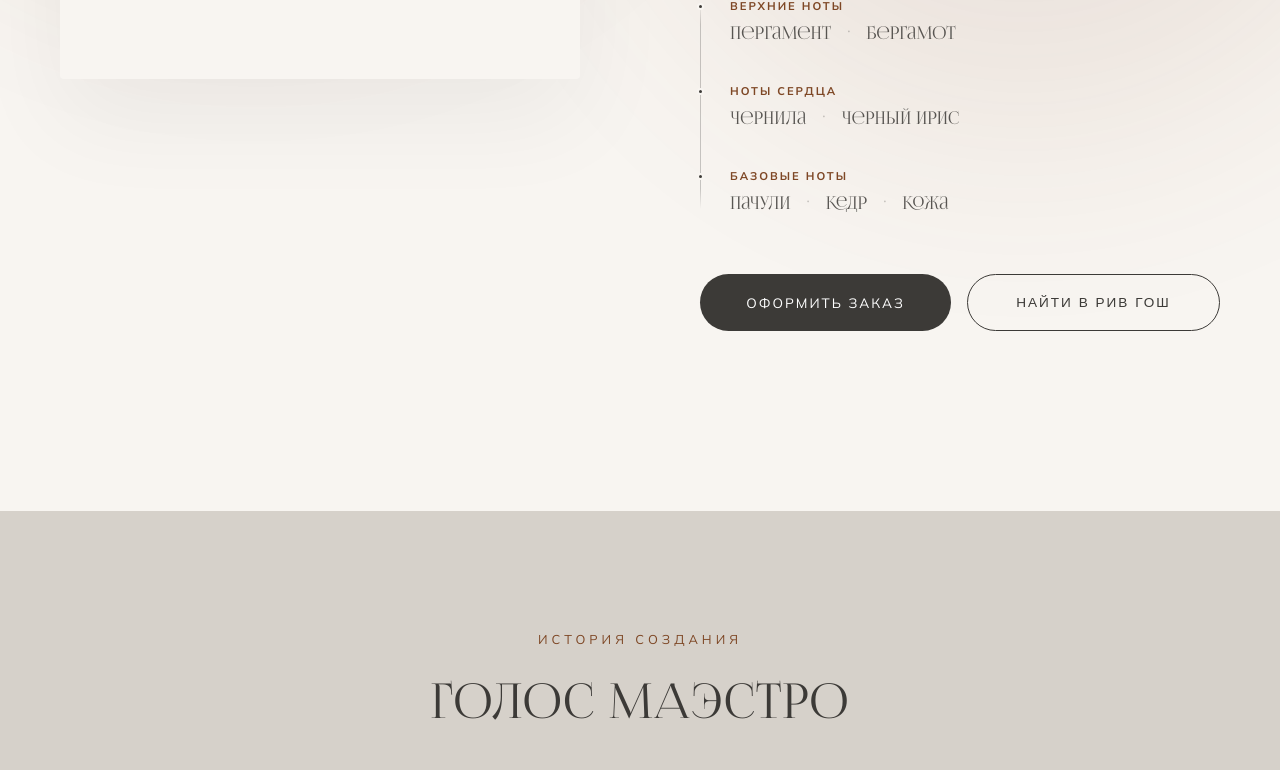
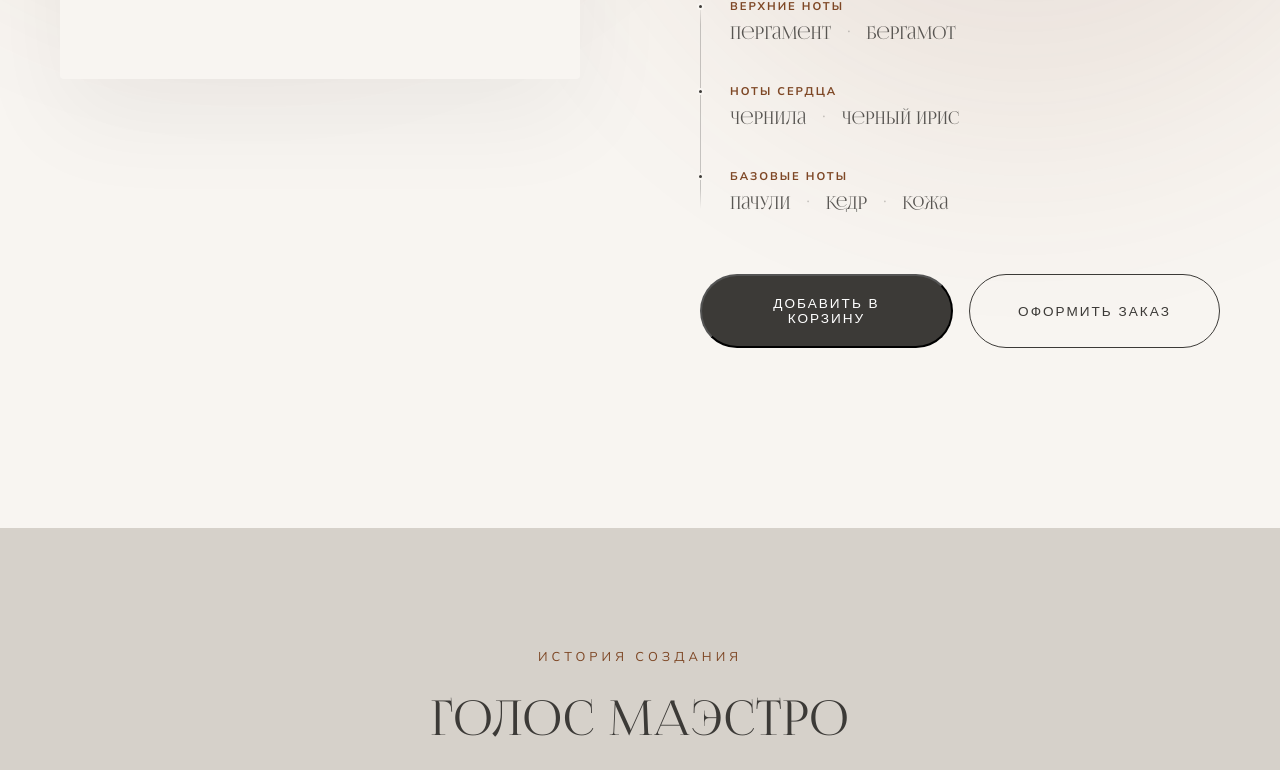
Before and after one commit to Kennekx1/www, a Next.js app: page /product/essay in a window 1280 px wide. Shown: the part 751-1521 px from the top of the page. Built offline with nearby package versions, Linux system fonts and the light colour scheme.

Commit message:
feat(cart): implement logic for add to cart and notifications

```diff
--- a/src/app/globals.scss
+++ b/src/app/globals.scss
@@ -103,3 +103,39 @@ html.lenis {
 .lenis.lenis-scrolling iframe {
   pointer-events: none;
 }
+
+// Minimal Toast Notification
+.cart-toast {
+  position: fixed;
+  bottom: 30px;
+  right: 30px;
+  background: var(--color-umbra);
+  color: var(--color-smoke);
+  padding: 15px 25px;
+  border-radius: 4px;
+  font-family: var(--font-primary);
+  font-size: 0.85rem;
+  text-transform: uppercase;
+  letter-spacing: 1px;
+  z-index: 9999;
+  box-shadow: 0 15px 30px rgba(0, 0, 0, 0.15);
+  display: flex;
+  align-items: center;
+  gap: 15px;
+  opacity: 0;
+  pointer-events: none; // Controlled by JS/GSAP usually
+
+  // Checkmark
+  &::before {
+    content: '✓';
+    display: flex;
+    align-items: center;
+    justify-content: center;
+    width: 20px;
+    height: 20px;
+    background: var(--color-protagonist);
+    border-radius: 50%;
+    color: white;
+    font-size: 10px;
+  }
+}
--- a/src/app/layout.tsx
+++ b/src/app/layout.tsx
@@ -9,6 +9,7 @@ export const metadata: Metadata = {
 };
 
 import SmoothScroll from "@/components/common/SmoothScroll";
+import { CartProvider } from "@/context/CartContext";
 
 export default function RootLayout({
   children,
@@ -18,11 +19,13 @@ export default function RootLayout({
   return (
     <html lang="ru" suppressHydrationWarning>
       <body suppressHydrationWarning>
-        <SmoothScroll>
-          <Header />
-          {children}
-          <Footer />
-        </SmoothScroll>
+        <CartProvider>
+          <SmoothScroll>
+            <Header />
+            {children}
+            <Footer />
+          </SmoothScroll>
+        </CartProvider>
       </body>
     </html>
   );
--- a/src/components/layout/Header/Header.tsx
+++ b/src/components/layout/Header/Header.tsx
@@ -7,8 +7,10 @@ import MenuOverlay from '../MenuOverlay/MenuOverlay';
 import clsx from 'clsx';
 import gsap from 'gsap';
 import { useGSAP } from '@gsap/react';
+import { useCart } from '@/context/CartContext';
 
 export default function Header() {
+    const { totalItems } = useCart();
     const [isScrolled, setIsScrolled] = useState(false);
     const [isMenuOpen, setIsMenuOpen] = useState(false);
     const [scrollProgress, setScrollProgress] = useState(0);
@@ -96,7 +98,7 @@ export default function Header() {
 
                 <div className={clsx(styles.rightSection, 'anim-item')}>
                     <Link href="/cart" className={styles.cartLink} ref={cartBtnRef}>
-                        ЗАЯВКА <span className={styles.count}>(0)</span>
+                        ЗАЯВКА <span className={styles.count}>({totalItems})</span>
                     </Link>
                 </div>
 
--- a/src/components/product/ProductDetailsClient.tsx
+++ b/src/components/product/ProductDetailsClient.tsx
@@ -4,6 +4,7 @@ import React, { useRef } from 'react';
 import Image from 'next/image';
 import Link from 'next/link';
 import { Product } from '@/utils/data';
+import { useCart } from '@/context/CartContext';
 import styles from './ProductDetailsClient.module.scss';
 import gsap from 'gsap';
 import { ScrollTrigger } from 'gsap/dist/ScrollTrigger';
@@ -22,6 +23,8 @@ export default function ProductDetailsClient({ product }: ProductDetailsClientPr
     const imageRef = useRef<HTMLDivElement>(null);
     const infoRef = useRef<HTMLDivElement>(null);
     const pyramidRef = useRef<HTMLDivElement>(null);
+
+    const { addToCart } = useCart();
 
     useGSAP(() => {
         const mm = gsap.matchMedia();
@@ -164,11 +167,22 @@ export default function ProductDetailsClient({ product }: ProductDetailsClientPr
                     </div>
 
                     <div className={styles.actions}>
-                        <Link href="/contacts" className={styles.btnPrimary}>
+                        <button
+                            className={styles.btnPrimary}
+                            onClick={() => {
+                                addToCart(product, '3ml');
+                                // Trigger Toast Animation
+                                gsap.fromTo('.cart-toast',
+                                    { y: 50, opacity: 0 },
+                                    { y: 0, opacity: 1, duration: 0.5, clearProps: 'all' }
+                                );
+                                gsap.to('.cart-toast', { y: 50, opacity: 0, delay: 3, duration: 0.5 });
+                            }}
+                        >
+                            Добавить в корзину
+                        </button>
+                        <button className={styles.btnSecondary} onClick={() => window.location.href = '/contacts'}>
                             Оформить заказ
-                        </Link>
-                        <button className={styles.btnSecondary}>
-                            Найти в Рив Гош
                         </button>
                     </div>
                 </div>
@@ -187,6 +201,9 @@ export default function ProductDetailsClient({ product }: ProductDetailsClientPr
                     <div className={styles.signature}>Vittorio</div>
                 </div>
             </section>
+
+            {/* Global toast hidden by default, animated via GSAP */}
+            <div className={`cart-toast`}>Товар добавлен в корзину</div>
         </div>
     );
 }
--- /dev/null
+++ b/src/context/CartContext.tsx
@@ -0,0 +1,123 @@
+'use client';
+
+import React, { createContext, useContext, useState, useEffect } from 'react';
+import { Product } from '@/utils/data';
+
+interface CartItem extends Product {
+    quantity: number;
+    volume: '3ml' | '100ml';
+}
+
+interface CartContextType {
+    items: CartItem[];
+    addToCart: (product: Product, volume: '3ml' | '100ml') => void;
+    removeFromCart: (productId: string, volume: '3ml' | '100ml') => void;
+    updateQuantity: (productId: string, volume: '3ml' | '100ml', quantity: number) => void;
+    clearCart: () => void;
+    totalItems: number;
+    totalPrice: number;
+}
+
+const CartContext = createContext<CartContextType | undefined>(undefined);
+
+export function CartProvider({ children }: { children: React.ReactNode }) {
+    const [items, setItems] = useState<CartItem[]>([]);
+    const [isMounted, setIsMounted] = useState(false);
+
+    // Load cart from local storage on mount
+    useEffect(() => {
+        setIsMounted(true);
+        const savedCart = localStorage.getItem('vittorio_cart');
+        if (savedCart) {
+            try {
+                setItems(JSON.parse(savedCart));
+            } catch (error) {
+                console.error('Failed to parse cart data:', error);
+            }
+        }
+    }, []);
+
+    // Save cart to local storage whenever it changes
+    useEffect(() => {
+        if (isMounted) {
+            localStorage.setItem('vittorio_cart', JSON.stringify(items));
+        }
+    }, [items, isMounted]);
+
+    const addToCart = (product: Product, volume: '3ml' | '100ml') => {
+        setItems(prevItems => {
+            const existingItem = prevItems.find(
+                item => item.id === product.id && item.volume === volume
+            );
+
+            if (existingItem) {
+                return prevItems.map(item =>
+                    item.id === product.id && item.volume === volume
+                        ? { ...item, quantity: item.quantity + 1 }
+                        : item
+                );
+            }
+
+            return [...prevItems, { ...product, quantity: 1, volume }];
+        });
+    };
+
+    const removeFromCart = (productId: string, volume: '3ml' | '100ml') => {
+        setItems(prevItems => prevItems.filter(
+            item => !(item.id === productId && item.volume === volume)
+        ));
+    };
+
+    const updateQuantity = (productId: string, volume: '3ml' | '100ml', quantity: number) => {
+        if (quantity < 1) {
+            removeFromCart(productId, volume);
+            return;
+        }
+
+        setItems(prevItems => prevItems.map(item =>
+            item.id === productId && item.volume === volume
+                ? { ...item, quantity }
+                : item
+        ));
+    };
+
+    const clearCart = () => {
+        setItems([]);
+    };
+
+    const totalItems = items.reduce((total, item) => total + item.quantity, 0);
+
+    const parsePrice = (priceStr?: string) => {
+        if (!priceStr) return 0;
+        return parseInt(priceStr.replace(/\D/g, '')) || 0;
+    };
+
+    const totalPrice = items.reduce((total, item) => {
+        const itemPrice = item.volume === '3ml' ? parsePrice(item.price_3ml) : parsePrice(item.price_100ml);
+        return total + (itemPrice * item.quantity);
+    }, 0);
+
+    return (
+        <CartContext.Provider
+            value={{
+                items,
+                addToCart,
+                removeFromCart,
+                updateQuantity,
+                clearCart,
+                totalItems,
+                totalPrice
+            }}
+        >
+            {children}
+        </CartContext.Provider>
+    );
+}
+
+export function useCart() {
+    const context = useContext(CartContext);
+    if (context === undefined) {
+        throw new Error('useCart must be used within a CartProvider');
+    }
+    return context;
+}
```
